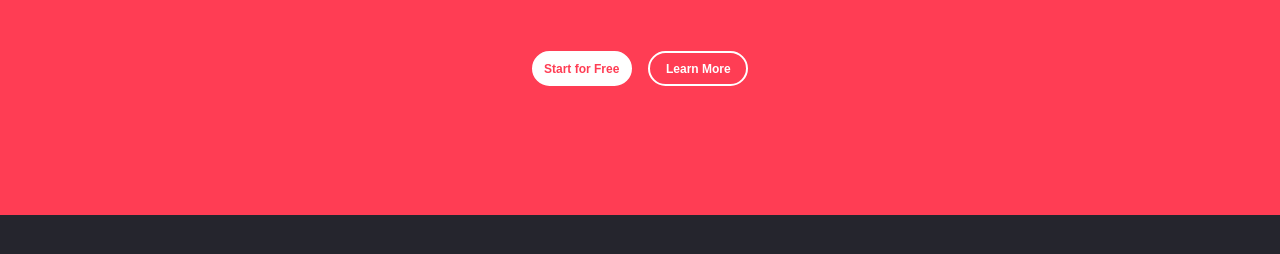
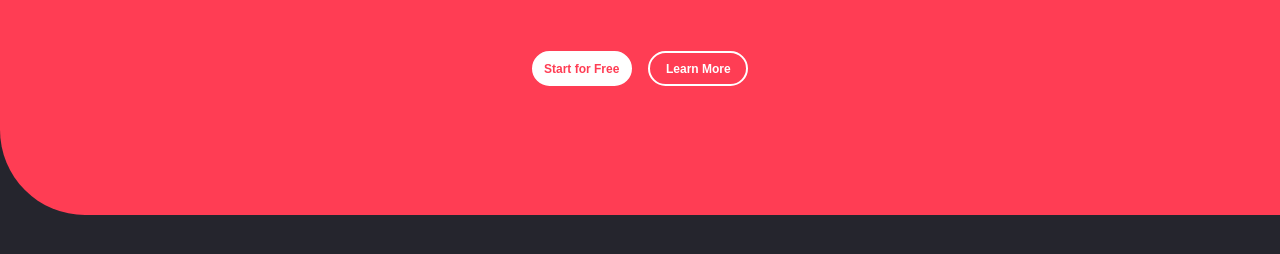
Before and after one commit to irlanmy/blogger-landing-page, a plain HTML site: page index.html in a window 1280 px wide. Shown: the part 240-494 px from the top of the page. Drawn offline with Linux system fonts and the light colour scheme.

Commit message:
menambahkan border-radius pada header

```diff
--- a/css/styles.css
+++ b/css/styles.css
@@ -13,6 +13,7 @@ body {
 header {
   background-color: hsl(353, 100%, 62%);
   font-family: "Overpass";
+  border-bottom-left-radius: 85px;
 }
 
 a {
@@ -141,6 +142,8 @@ button {
   align-items: center;
   flex-direction: column;
   height: 380px;
+  border-bottom-left-radius: 85px;
+  /* background-color: hsl(240, 10%, 16%); */
 }
 
 .title-cover {
```
